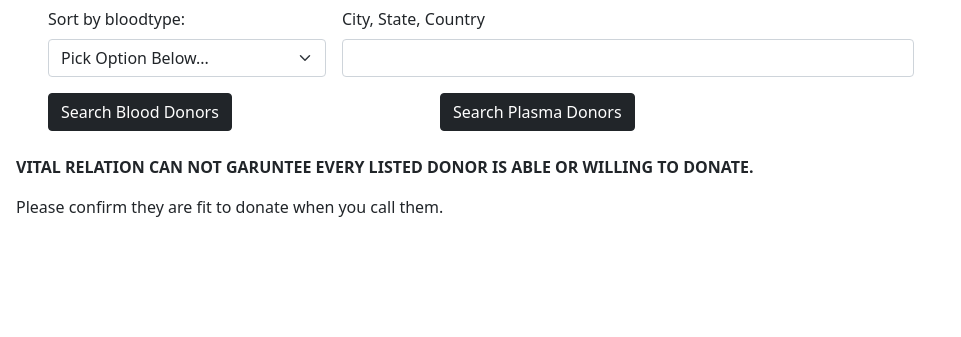
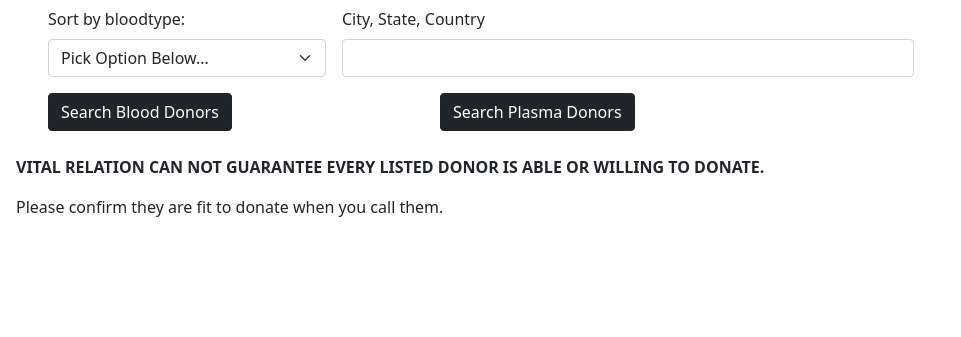
Before and after one commit to ywanika/addressBook, a Flask app: page / in a window 1280 px wide. Shown: the part 211-548 px from the top of the page, without its empty margins (0-961 px from the left). Run offline with Flask 2, Linux system fonts and the light colour scheme; some libraries are stand-ins or nearby versions.

Commit message:
spelling

```diff
--- a/app.py
+++ b/app.py
@@ -207,7 +207,7 @@
     app.run()
 
 
-"""up to 3 sarch agains, after have to wait 10 min, info icon, +1/+91 🆗, have ppl check spam (what if I didn't get the email), """
+"""up to 3 sarch agains, after have to wait 10 min, info icon, +1/+91 🆗, have ppl check spam (what if I didn't get the email), favicon 16x16 32x32 64x64"""
 #remove debug, change recieving email
 """make the email prettier, vaccination info"""
 """confirm email to delete user"""
--- a/templates/showData.html
+++ b/templates/showData.html
@@ -60,7 +60,7 @@
 </form>
 
 <div class= "my-3">
-    <p><strong>VITAL RELATION CAN NOT GARUNTEE EVERY LISTED DONOR IS ABLE OR WILLING TO DONATE.</strong></p>
+    <p><strong>VITAL RELATION CAN NOT GUARANTEE EVERY LISTED DONOR IS ABLE OR WILLING TO DONATE.</strong></p>
     <p>Please confirm they are fit to donate when you call them.</p>
 </div>
 
```
